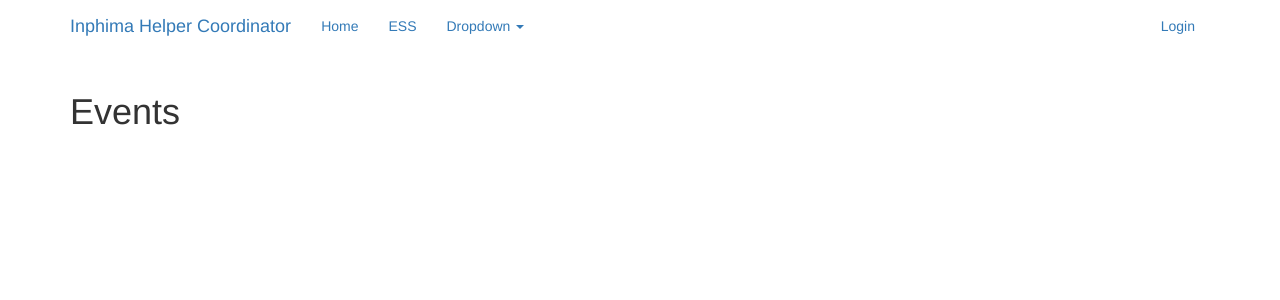
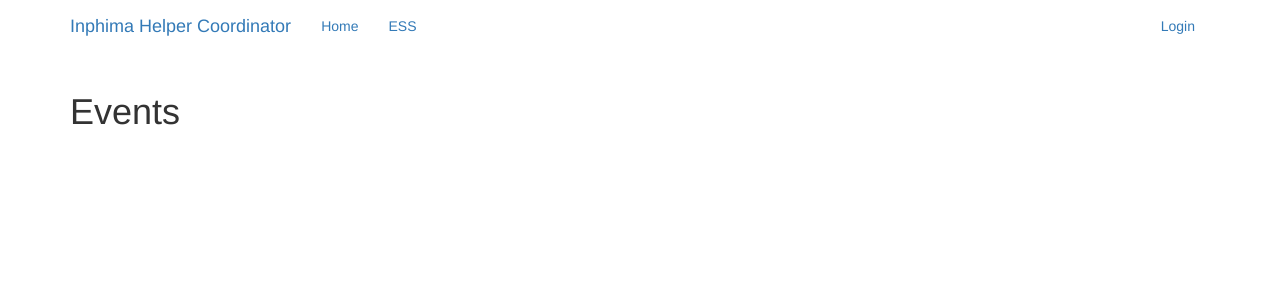
Before and after one commit to MrEbbinghaus/InphimaHelperCoordinator, a Django app: page /ess/ in a window 1280 px wide. Shown: the top 300 px of the page. Run offline with Django 3.2, Linux system fonts and the light colour scheme; data that the repository does not hold is empty; some libraries are stand-ins or nearby versions.

Commit message:
Delete placeholder dropdown

```diff
--- a/templates/navbar.html
+++ b/templates/navbar.html
@@ -15,19 +15,7 @@
             <li class="active"><a href="{% url 'EventShiftSchedule:shift_schedule' %}">Home</a></li>
             <!--<li><a href="#about">About</a></li>
             <li><a href="#contact">Contact</a></li>-->
-              <li><a href="{% url 'EventShiftSchedule:shift_schedule' %}">ESS</a></li>
-            <li class="dropdown">
-              <a href="#" class="dropdown-toggle" data-toggle="dropdown" role="button" aria-expanded="false">Dropdown <span class="caret"></span></a>
-              <ul class="dropdown-menu" role="menu">
-                <li><a href="#">Action</a></li>
-                <li><a href="#">Another action</a></li>
-                <li><a href="#">Something else here</a></li>
-                <li class="divider"></li>
-                <li class="dropdown-header">Nav header</li>
-                <li><a href="#">Separated link</a></li>
-                <li><a href="#">One more separated link</a></li>
-              </ul>
-            </li>
+            <li><a href="{% url 'EventShiftSchedule:shift_schedule' %}">ESS</a></li>
           </ul>
           <ul class="nav navbar-nav navbar-right">
             {% if user.is_authenticated %}
```
